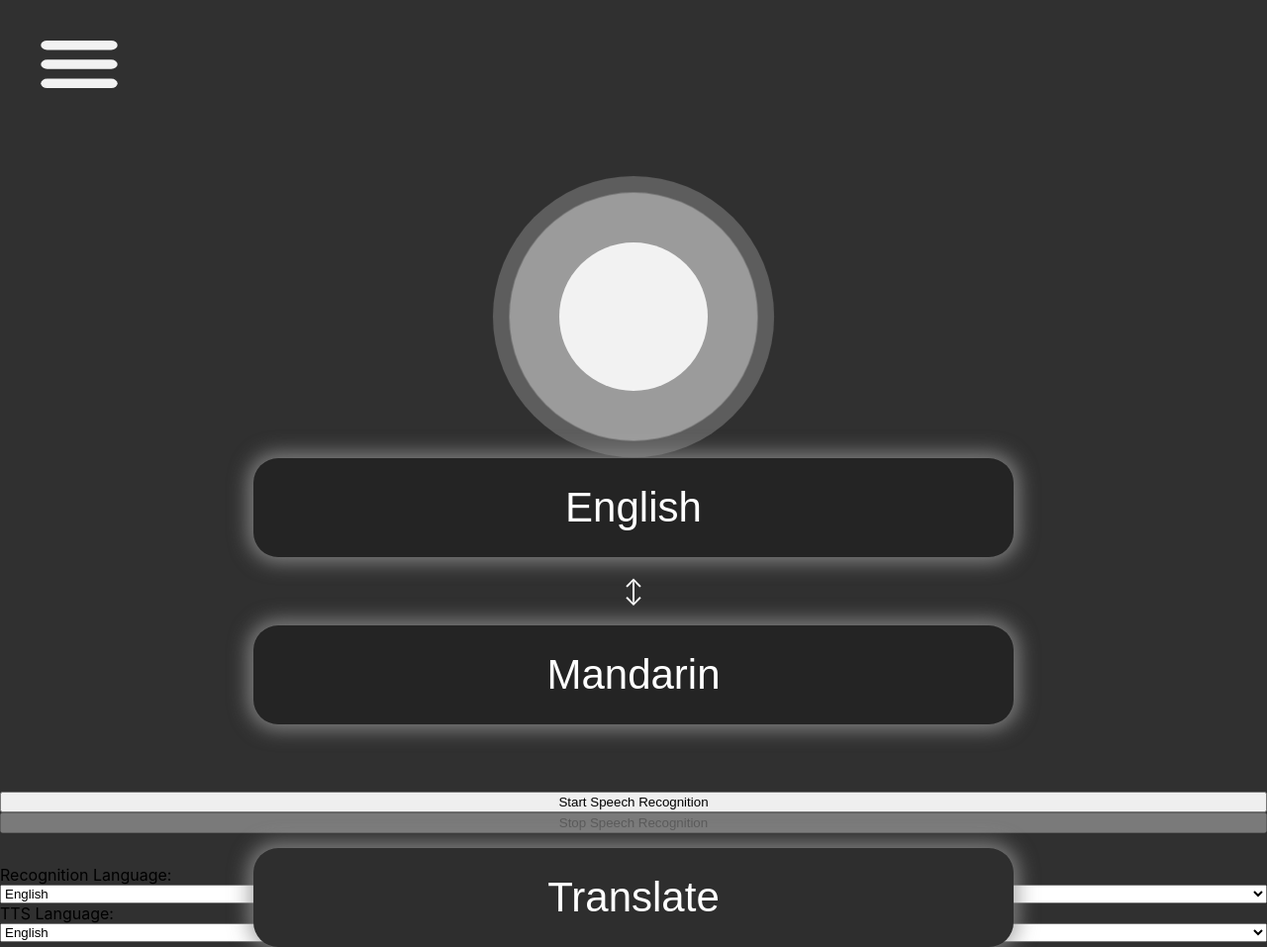
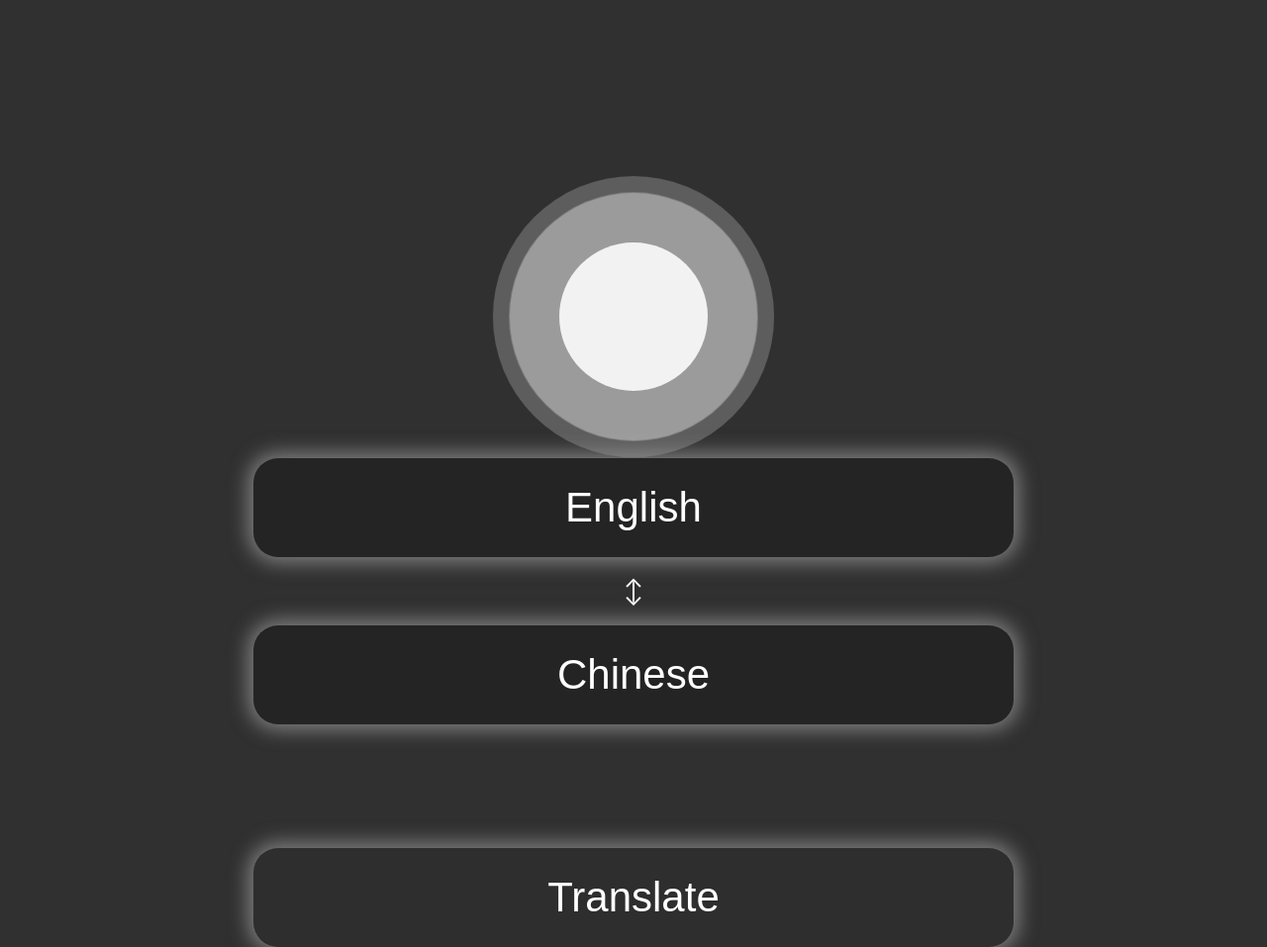
Before and after one commit to Krone404/Mi-Long, a Flask app: page / in a window 1280 px wide. Shown: the whole page at 99% size. Run offline with Flask 3, Linux system fonts and the light colour scheme.

Commit message:
Final touches

```diff
--- a/Static/script.js
+++ b/Static/script.js
@@ -41,16 +41,6 @@ closeBtn.onclick = function() {
     modal.style.display = "none";
 }
 
-translateBtn.onclick = function() {
-    circleContainer.classList.add('circle-center');
-
-    splitScreen.style.display = 'block';
-
-    setTimeout(function() {
-        topHalf.classList.add('rotate-top');
-    }, 1000);
-};
-
 window.onclick = function(event) {
     if (event.target == modal) {
         modal.style.display = "none";
@@ -59,7 +49,6 @@ window.onclick = function(event) {
 
 document.addEventListener('DOMContentLoaded', () => {
     let recognition; // Declare the recognition variable
-    const messageParagraph = document.getElementById('message');
 
     async function translateSpeach(text) {
         const formData = new FormData();
@@ -92,14 +81,12 @@ document.addEventListener('DOMContentLoaded', () => {
 
     // Function to start speech recognition
     function startRecognition() {
-        const recognitionLanguageSelect = document.getElementById('recognition-language-select');
         recognition = new (window.SpeechRecognition || window.webkitSpeechRecognition)();
-        recognition.lang = recognitionLanguageSelect.value; // Set language for recognition
+        recognition.lang = "en-GB" // Set language for recognition
         recognition.interimResults = false;
 
         recognition.onresult = async (event) => {
             const transcript = event.results[0][0].transcript;
-            messageParagraph.innerHTML = `Recognized Text: ${transcript}`;
 
             // Automatically speak the recognized text
             const translatedText = await translateSpeach(transcript);
@@ -109,7 +96,6 @@ document.addEventListener('DOMContentLoaded', () => {
 
         recognition.onerror = (event) => {
             console.error('Speech recognition error:', event.error);
-            messageParagraph.innerHTML = `Error: ${event.error}`;
         };
 
         recognition.onend = () => {
@@ -117,56 +103,32 @@ document.addEventListener('DOMContentLoaded', () => {
         };
 
         recognition.start();
-        messageParagraph.innerHTML = "Listening... Please speak!";
     }
 
     // Function to convert text to speech
     function speakText(text) {
-        const ttsLanguageSelect = document.getElementById('tts-language-select');
-        const selectedLanguage = ttsLanguageSelect.value; // Get the selected TTS language
-
         const speech = new SpeechSynthesisUtterance(text);
-        speech.lang = selectedLanguage; // Set the language based on user selection
+        speech.lang = "zh-CN"; // Set the language based on user selection
         speech.onstart = () => {
-            messageParagraph.innerHTML = "Speaking...";
         };
         speech.onend = () => {
-            messageParagraph.innerHTML = "Finished speaking.";
         };
         speech.onerror = (event) => {
             console.error('Speech synthesis error:', event.error);
-            messageParagraph.innerHTML = `Error: ${event.error}`;
         };
         window.speechSynthesis.speak(speech);
     }
 
+    let flag = false;
     // Event listener for starting recognition
-    document.getElementById('start-recognition').addEventListener('click', () => {
-        startRecognition();
-        document.getElementById('stop-recognition').disabled = false; // Enable stop button
-    });
+    document.getElementById('translate-btn').addEventListener('click', () => {
+        if (flag === false) {
+            startRecognition();
+            flag = true;
+        } else {
+            flag = false;
+            recognition.stop();
+        }
 
-    // Event listener for stopping recognition
-    document.getElementById('stop-recognition').addEventListener('click', () => {
-        if (recognition) {
-            recognition.stop();
-            document.getElementById('stop-recognition').disabled = true; // Disable stop button
-            messageParagraph.innerHTML = "Recognition stopped.";
-        }
-    });
-
-    // Event listener for starting recognition
-    document.getElementById('start-recognition').addEventListener('click', () => {
-        startRecognition();
-        document.getElementById('stop-recognition').disabled = false; // Enable stop button
-    });
-
-    // Event listener for stopping recognition
-    document.getElementById('stop-recognition').addEventListener('click', () => {
-        if (recognition) {
-            recognition.stop();
-            document.getElementById('stop-recognition').disabled = true; // Disable stop button
-            messageParagraph.innerHTML = "Recognition stopped.";
-        }
     });
 });
--- a/templates/index.html
+++ b/templates/index.html
@@ -10,7 +10,7 @@
 
     <div class="main-container">
         <div id="hamburger">
-            <img src="../Static/images/menu-icon.svg" width="80px" height="50px">
+
         </div>
 
         <div class="mainContent">
@@ -23,28 +23,6 @@
             </div>
         </div>
 
-
-        <button id="start-recognition">Start Speech Recognition</button>
-        <button id="stop-recognition" disabled>Stop Speech Recognition</button>
-        <p id="message"></p>
-
-
-        <label for="recognition-language-select">Recognition Language:</label>
-        <select id="recognition-language-select">
-            <option value="en-US">English</option>
-            <option value="zh-CN">Mandarin</option>
-            <option value="de-DE">German</option>
-        </select>
-
-        <label for="tts-language-select">TTS Language:</label>
-        <select id="tts-language-select">
-            <option value="en-US">English</option>
-            <option value="es-ES">Spanish</option>
-            <option value="zh-CN">Mandarin</option>
-            <option value="de-DE">German</option>
-        </select>
-
-
         <div class="bottomContent">
             <div class="translate-container">
                 <div class="language-section">
@@ -55,7 +33,7 @@
                     <div class="arrow">&#x2195;</div>
 
                     <button id="to-language-btn" class="language-button">
-                        Mandarin
+                        Chinese
                     </button>
                 </div>
 
```
